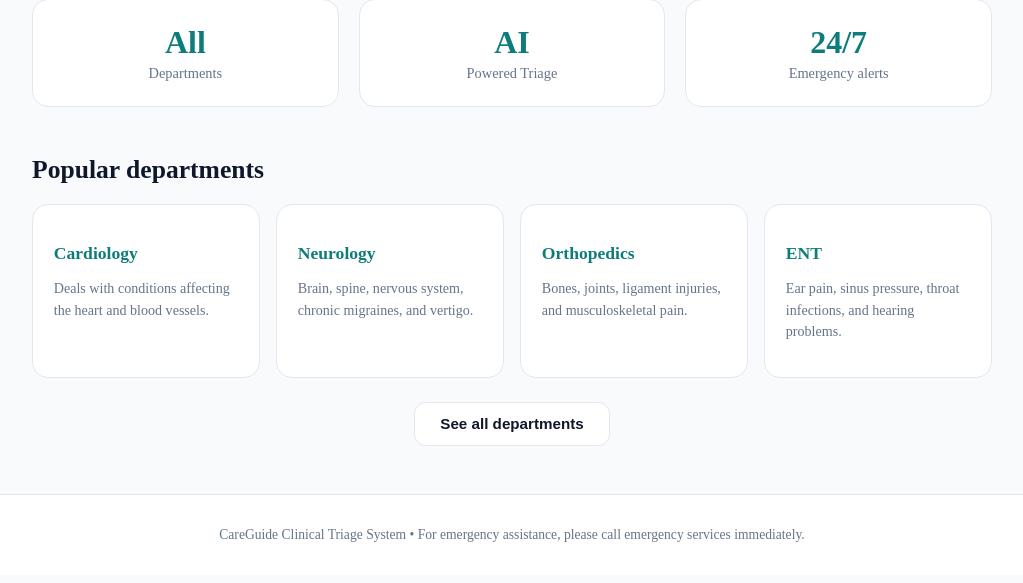
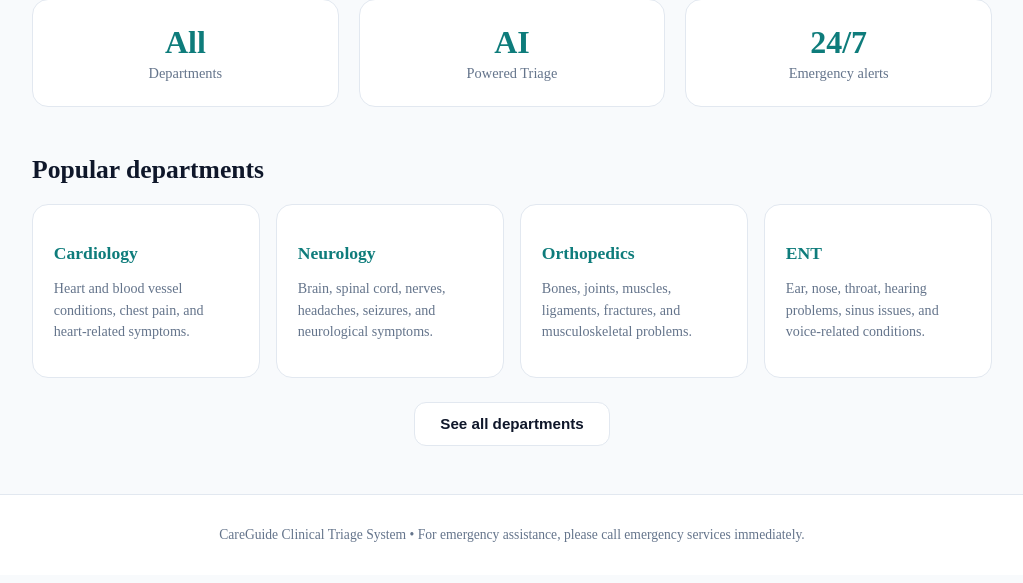
Before and after one commit to Nethra-08/careguide-ai, a Flask app: page / in a window 1280 px wide. Shown: the part 524-1107 px from the top of the page, without its empty margins (128-1151 px from the left). Run offline with Flask 3, Linux system fonts and the light colour scheme.

Commit message:
Expand hospital department directory

```diff
--- a/templates/index.html
+++ b/templates/index.html
@@ -509,12 +509,26 @@ CareGuide Clinical Triage System • For emergency assistance, please call emerg
 </footer>
 <script>
 const departmentsCatalog = [
-{ name: "Cardiology", desc: "Deals with conditions affecting the heart and blood vessels." },
-{ name: "Neurology", desc: "Brain, spine, nervous system, chronic migraines, and vertigo." },
-{ name: "Orthopedics", desc: "Bones, joints, ligament injuries, and musculoskeletal pain." },
-{ name: "ENT", desc: "Ear pain, sinus pressure, throat infections, and hearing problems." },
-{ name: "Gastroenterology", desc: "Stomach issues, acid reflux, and digestive conditions." },
-{ name: "Dermatology", desc: "Skin rashes, hives, allergic eczema, and nail disorders." }
+    { name: "Cardiology", desc: "Heart and blood vessel conditions, chest pain, and heart-related symptoms." },
+    { name: "Neurology", desc: "Brain, spinal cord, nerves, headaches, seizures, and neurological symptoms." },
+    { name: "Orthopedics", desc: "Bones, joints, muscles, ligaments, fractures, and musculoskeletal problems." },
+    { name: "ENT", desc: "Ear, nose, throat, hearing problems, sinus issues, and voice-related conditions." },
+    { name: "Gastroenterology", desc: "Stomach, intestine, liver, digestive problems, and acid reflux." },
+    { name: "Dermatology", desc: "Skin, hair, nails, rashes, itching, and other skin conditions." },
+    { name: "Vascular Surgery", desc: "Conditions affecting blood vessels, including varicose veins and circulation problems." },
+    { name: "General Medicine", desc: "General health concerns, common illnesses, fever, and initial medical evaluation." },
+    { name: "Pulmonology", desc: "Lungs and respiratory conditions, breathing difficulties, and persistent cough." },
+    { name: "Ophthalmology", desc: "Eye problems, vision changes, eye pain, and other eye conditions." },
+    { name: "Urology", desc: "Urinary system and male reproductive health conditions." },
+    { name: "Gynecology", desc: "Women's reproductive health, menstrual problems, and related conditions." },
+    { name: "Pediatrics", desc: "Medical care for infants, children, and adolescents." },
+    { name: "Psychiatry", desc: "Mental health concerns, mood disorders, anxiety, and related conditions." },
+    { name: "Endocrinology", desc: "Hormonal conditions, thyroid disorders, diabetes, and metabolic problems." },
+    { name: "Nephrology", desc: "Kidney diseases, kidney function, and related urinary health problems." },
+    { name: "Oncology", desc: "Evaluation and treatment of cancers and cancer-related conditions." },
+    { name: "Rheumatology", desc: "Autoimmune diseases, arthritis, and inflammatory joint conditions." },
+    { name: "Dentistry", desc: "Teeth, gums, oral health, and dental problems." },
+    { name: "Pulmonology", desc: "Respiratory diseases, lung conditions, asthma, and breathing problems." }
 ];
 const commonSymptomsList = [
 "ear pain",
@@ -525,7 +539,12 @@ const commonSymptomsList = [
 "severe headache",
 "knee joint pain",
 "stomach ache",
-"skin rash and itching"
+"skin rash and itching",
+"varicose veins",
+"leg swelling",
+"persistent cough",
+"eye pain",
+"tooth pain"
 ];
 function navigateTo(viewId) {
 document.querySelectorAll('.page-view').forEach(view => {
```
